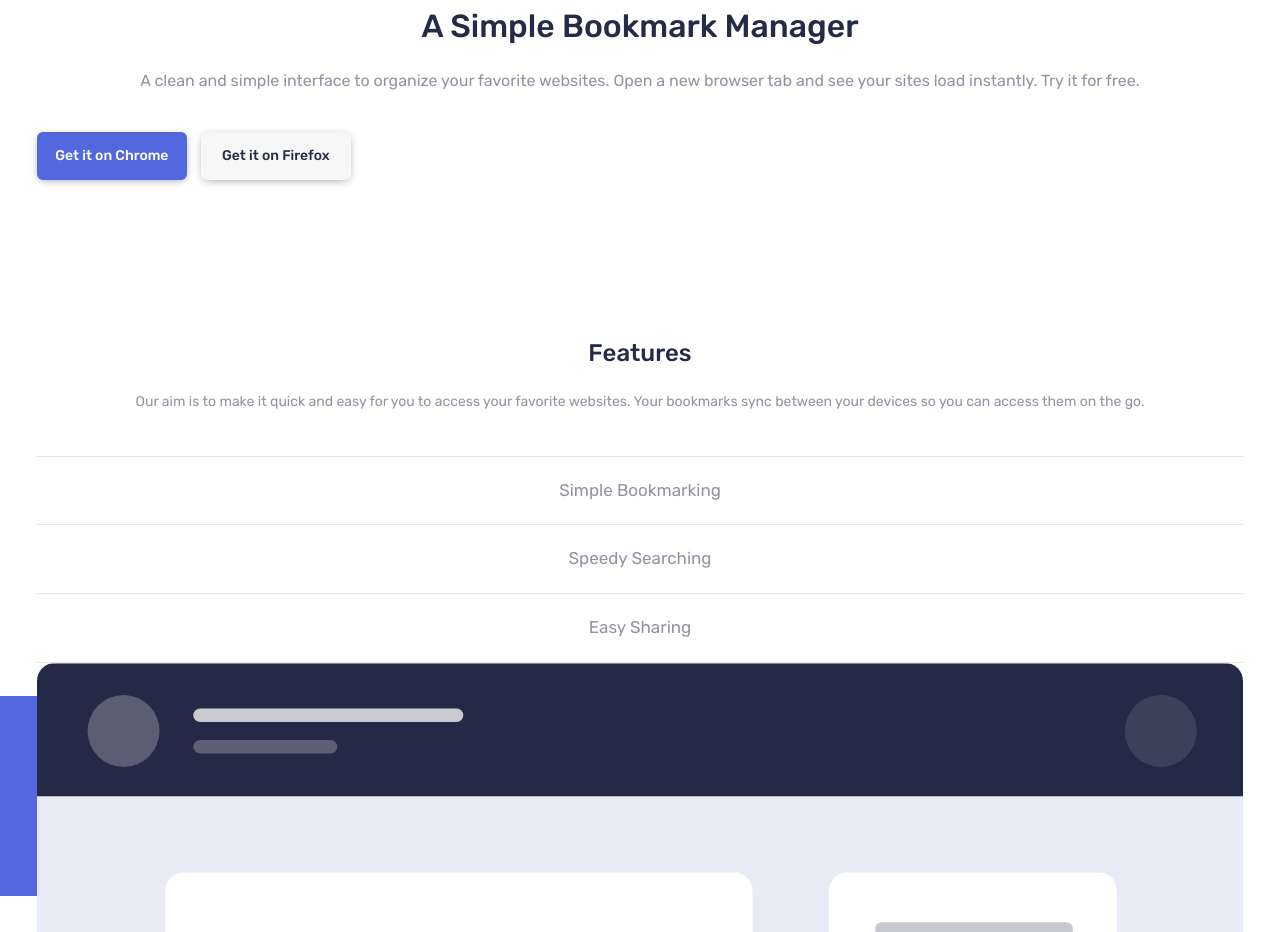
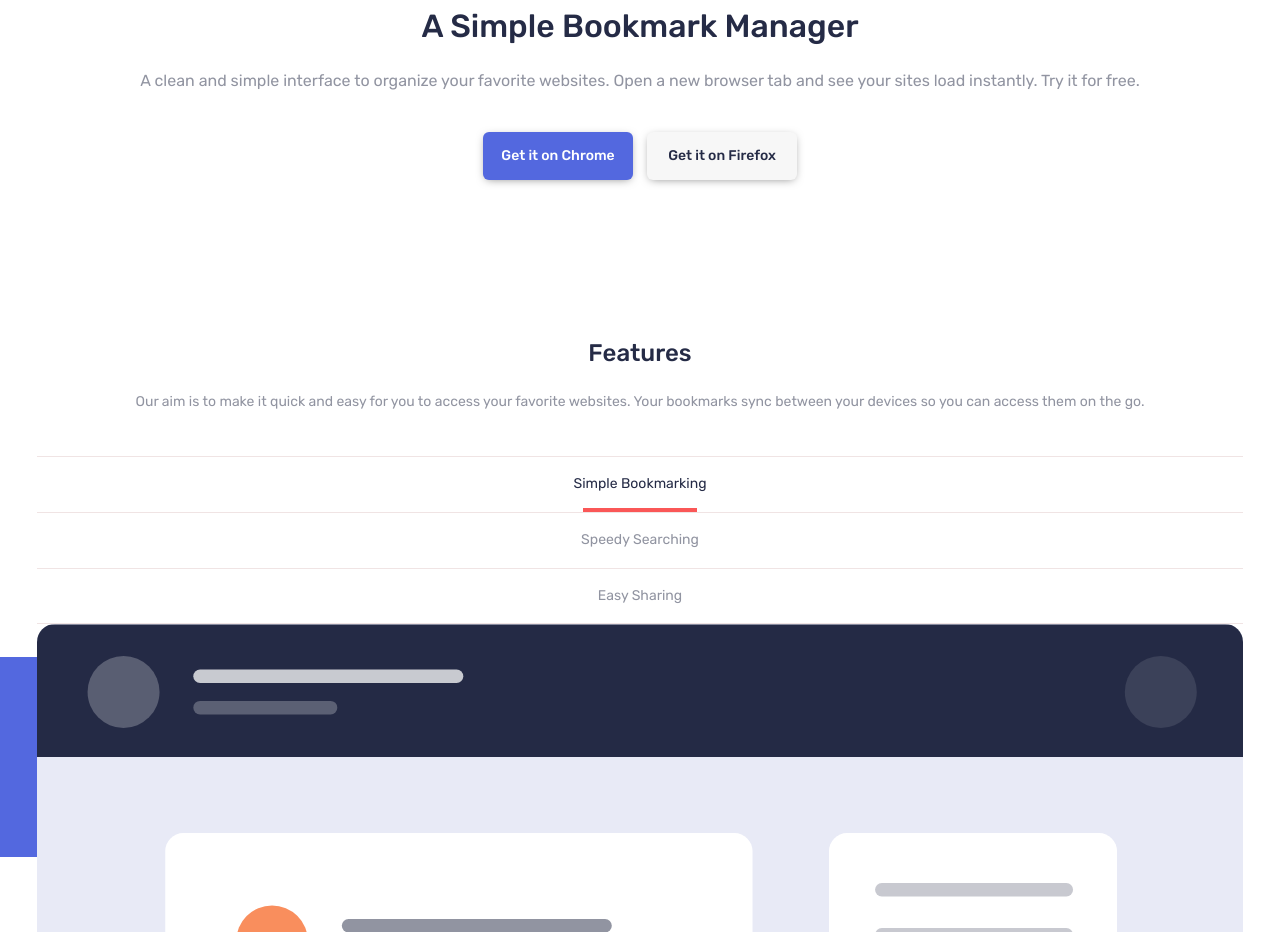
Before and after one commit to Rubendvb/bookmark-landing-page-master, a React (Vite) app: page / in a window 1280 px wide. Shown: the part 1080-2012 px from the top of the page. Built offline with nearby package versions, Linux system fonts and the light colour scheme.

Commit message:
finalizando lógica

```diff
--- a/package.json
+++ b/package.json
@@ -10,6 +10,7 @@
     "preview": "vite preview"
   },
   "dependencies": {
+    "classnames": "^2.3.2",
     "normalize.css": "^8.0.1",
     "react": "^18.2.0",
     "react-dom": "^18.2.0"
--- a/src/assets/components/Features/Features.jsx
+++ b/src/assets/components/Features/Features.jsx
@@ -1,4 +1,5 @@
-import styles from './Features.module.scss'
+import { useState } from 'react'
+import classNames from 'classnames'
 
 import ImageFeatures1 from '../../images/illustration-features-tab-1.svg'
 // import ImageFeatures2 from '../../images/illustration-features-tab-2.svg'
@@ -6,9 +7,19 @@
 
 import options from './features.json'
 
+import styles from './Features.module.scss'
+
 export default function Features() {
+  const [selectOption, setSelectOption] = useState(1)
+  const [selectTitle, setSelectTitle] = useState(options[0].title)
+  const [selectContent, setselectContent] = useState(options[0].content)
+
   const optionSelect = (option) => {
-    console.log(option)
+    setSelectOption(option.id)
+
+    setSelectTitle(option.title)
+
+    setselectContent(option.content)
   }
 
   return (
@@ -27,7 +38,10 @@
         {options.map((option) => (
           <div className={styles.item} key={option.id}>
             <p
-              className={styles.item__text}
+              className={classNames({
+                [styles.item__text]: true,
+                [styles['item__text--activated']]: option.id === selectOption,
+              })}
               onClick={() => optionSelect(option)}
             >
               {option.option}
@@ -42,12 +56,8 @@
       </div>
 
       <div className={styles.bookmark}>
-        <h3 className={styles.title}>Bookmark in one click</h3>
-        <p className={styles.text}>
-          Organize your bookmarks however you like. Our simple drag-and-drop
-          interface gives you complete control over how you manage your favorite
-          sites.
-        </p>
+        <h3 className={styles.title}>{selectTitle}</h3>
+        <p className={styles.text}>{selectContent}</p>
 
         <button className={styles.button}>More Info</button>
       </div>
--- a/src/assets/components/Features/Features.module.scss
+++ b/src/assets/components/Features/Features.module.scss
@@ -30,13 +30,34 @@
 }
 
 .item {
-  padding: 22px 0;
+  height: 3.5rem;
   border-top: 1px solid #f0e4e4;
   width: 100%;
+  position: relative;
+  display: flex;
+  flex-direction: column;
+  align-items: center;
+  justify-content: center;
+  &__text {
+    @include m.text(v.$Grayish-Blue, 0.875rem);
+    cursor: pointer;
+    user-select: none;
 
-  &__text {
-    @include m.text(v.$Grayish-Blue, 1.063rem);
-    cursor: pointer;
+    &--activated {
+      color: v.$Very-Dark-Blue;
+
+      &::after {
+        content: '';
+        position: absolute;
+        width: 7.125rem;
+        background-color: v.$Soft-Red;
+        height: 4px;
+        display: block;
+        bottom: 0;
+        left: 50%;
+        transform: translate(-50%, 0);
+      }
+    }
   }
 
   &:last-child {
--- a/src/assets/components/Simple/Simple.module.scss
+++ b/src/assets/components/Simple/Simple.module.scss
@@ -28,6 +28,7 @@
   display: flex;
   gap: 0.875rem;
   margin-top: 2.5rem;
+  justify-content: center;
 }
 
 .buttonChrome {
```
Also changed, not shown: 1 other file (tests, documents, lock files or other folders).
